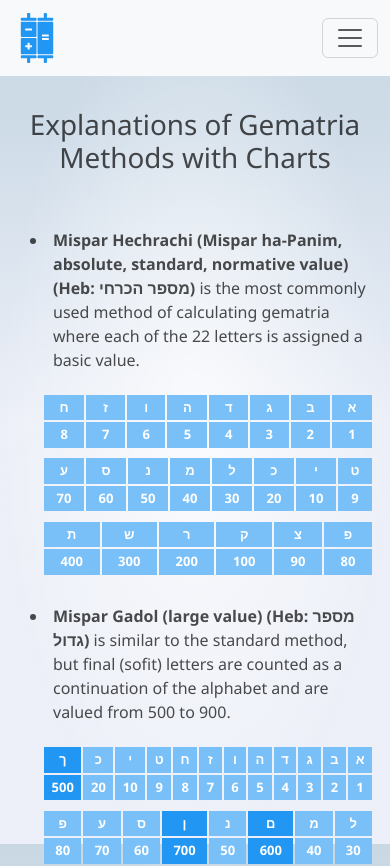
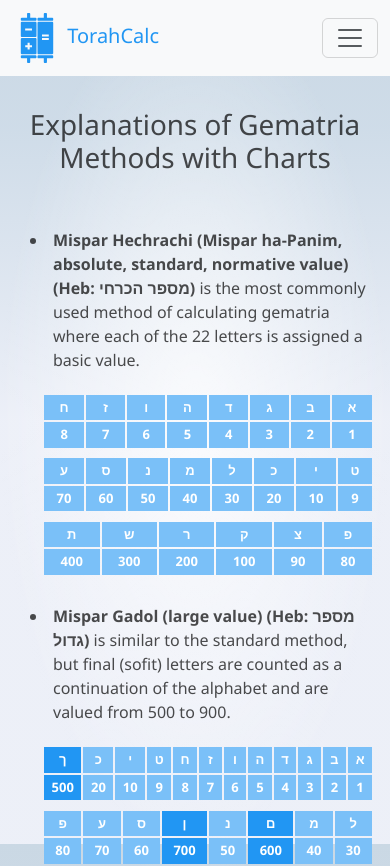
Before and after one commit to torahcalc/torahcalc, a SvelteKit app: page /info/gematria in a window 390 px wide. Shown: the top 866 px of the page. Built offline with nearby package versions, Linux system fonts and the light colour scheme.

Commit message:
feat: Add title to navbar, fix margin breakpoint

```diff
--- a/src/routes/Header.svelte
+++ b/src/routes/Header.svelte
@@ -80,14 +80,15 @@
 <header>
 	<nav class="navbar navbar-expand-md bg-body-tertiary">
 		<div class="container-fluid">
-			<a class="navbar-brand" href="/">
+			<a class="navbar-brand navbar-brand-link" href="/">
 				<img src={logo} alt="TorahCalc" class="logo" />
+				<span>TorahCalc</span>
 			</a>
 			<button class="navbar-toggler" type="button" data-bs-toggle="collapse" data-bs-target="#navbarMain" aria-controls="navbarMain" aria-expanded="false" aria-label="Toggle navigation">
 				<span class="navbar-toggler-icon" />
 			</button>
 			<div class="collapse navbar-collapse" id="navbarMain">
-				<ul class="navbar-nav me-auto mb-2 mb-lg-0">
+				<ul class="navbar-nav me-auto mb-2 mb-md-0">
 					{#each pages as page (page)}
 						{#if page.url}
 							<li class="nav-item">
@@ -114,7 +115,7 @@
 					</a>
 					<a class="github" href="https://github.com/torahcalc/torahcalc" target="_blank" rel="noopener noreferrer">
 						<Fa icon={faGithub} size="1.5x" />
-						<span>View on GitHub</span>
+						<span>Contribute</span>
 					</a>
 				</span>
 			</div>
@@ -136,6 +137,15 @@
 		height: 2.5em;
 	}
 
+	.navbar-brand-link {
+		color: var(--color-theme-1);
+		text-decoration: none;
+	}
+
+	.navbar-brand-link:hover {
+		text-decoration: none;
+	}
+
 	.navbar-text {
 		display: flex;
 		align-items: center;
```
